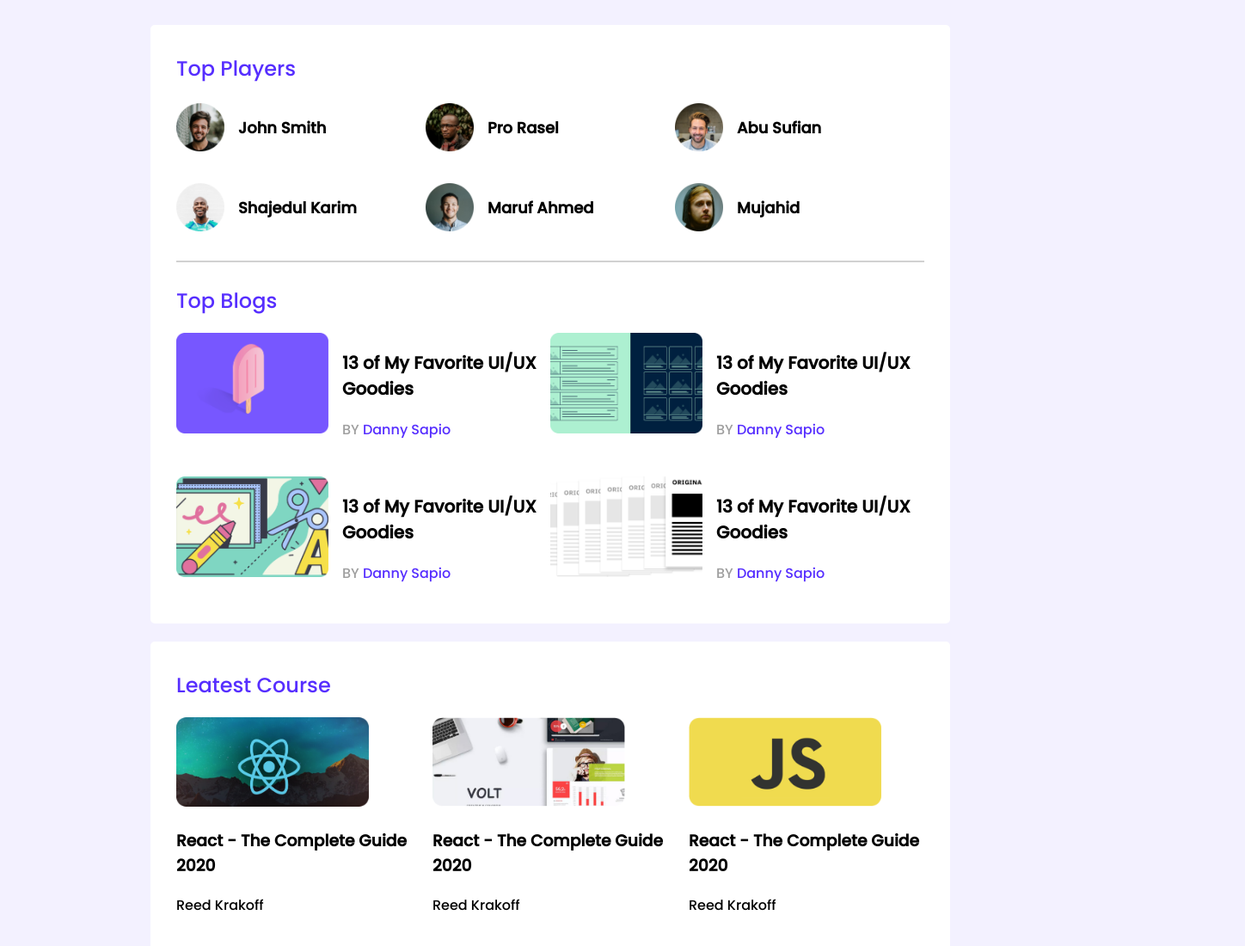
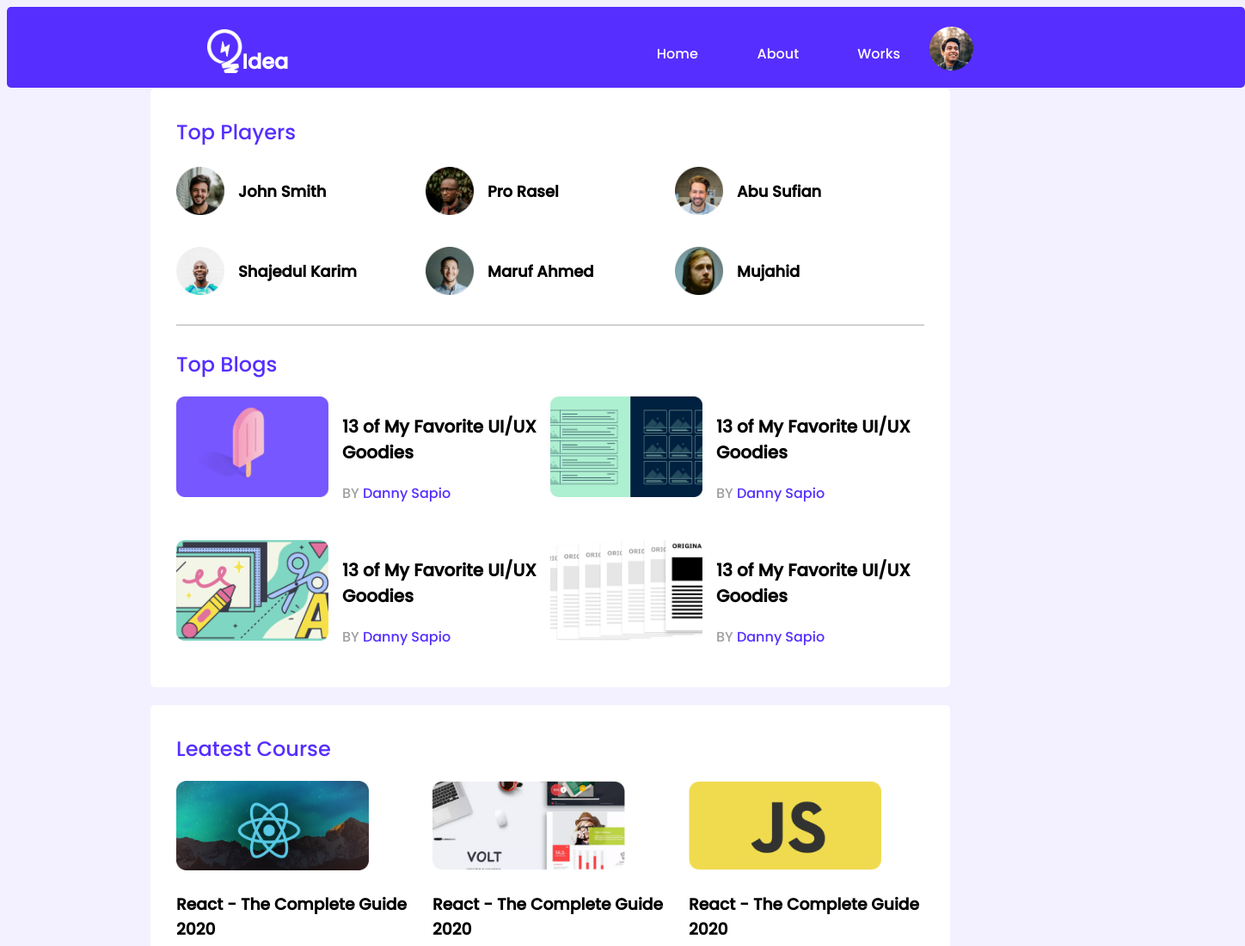
Before and after one commit to nosrat-nosha/leader-board-css3, a plain HTML site: page index.html in a window 1280 px wide. Shown: the top 1100 px of the page at 86% size, 1448 px wide, since content can reach past the window. Drawn offline with Linux system fonts and the light colour scheme.

Commit message:
final commit

```diff
--- a/index.html
+++ b/index.html
@@ -15,6 +15,19 @@
 <body>
     <!-- header start -->
     <header>
+        <section class="nav">
+            <div class="nav-logo">
+                <img src="images/icons/logo.png" alt="">
+                <h2>Idea</h2>
+            </div>
+            <div class="nav-bar">
+                <a href="">Home</a>
+                <a href="">About</a>
+                <a href="">Works</a>
+                <img src="images/icons/profile.png" alt="">
+            </div>
+        </section>
+
 
     </header>
     <!-- header end -->
--- a/styles/style.css
+++ b/styles/style.css
@@ -4,6 +4,52 @@
 body{
     font-family: 'Poppins', sans-serif;
     background-color: #F3F1FF;
+}
+.container-nav{
+
+    width: 870px;
+
+    display: flex;
+    border-radius: 5px;
+
+}
+
+.nav{
+    display: flex;
+    background-color: #562EFF;
+    justify-content: space-around;
+    width: 1440px;
+    height: 94px;
+    border-radius: 5px;
+    margin-bottom: -20px;
+}
+.nav-logo{
+    display: flex;
+    width: 40.42px;
+    height: 51px;
+    color: #FFFFFF;
+    margin-top: 26px;
+}
+.nav-bar{
+    display: grid;
+    grid-template-columns: repeat(4,1fr);
+    margin-bottom: 30px;
+}
+.nav-bar a{
+    text-decoration: none;
+    color: white;
+    margin-top: 42px;
+    margin-left: 16px;
+    margin-right: 51px;
+}
+.nav-bar img{
+    width: 51px;
+    height: 51px;
+    margin-top: 23px;
+    margin-left: -17px;
+}
+.nav-logo img{
+    width: 40.42px;
 }
 main{
     display: flex;
```
